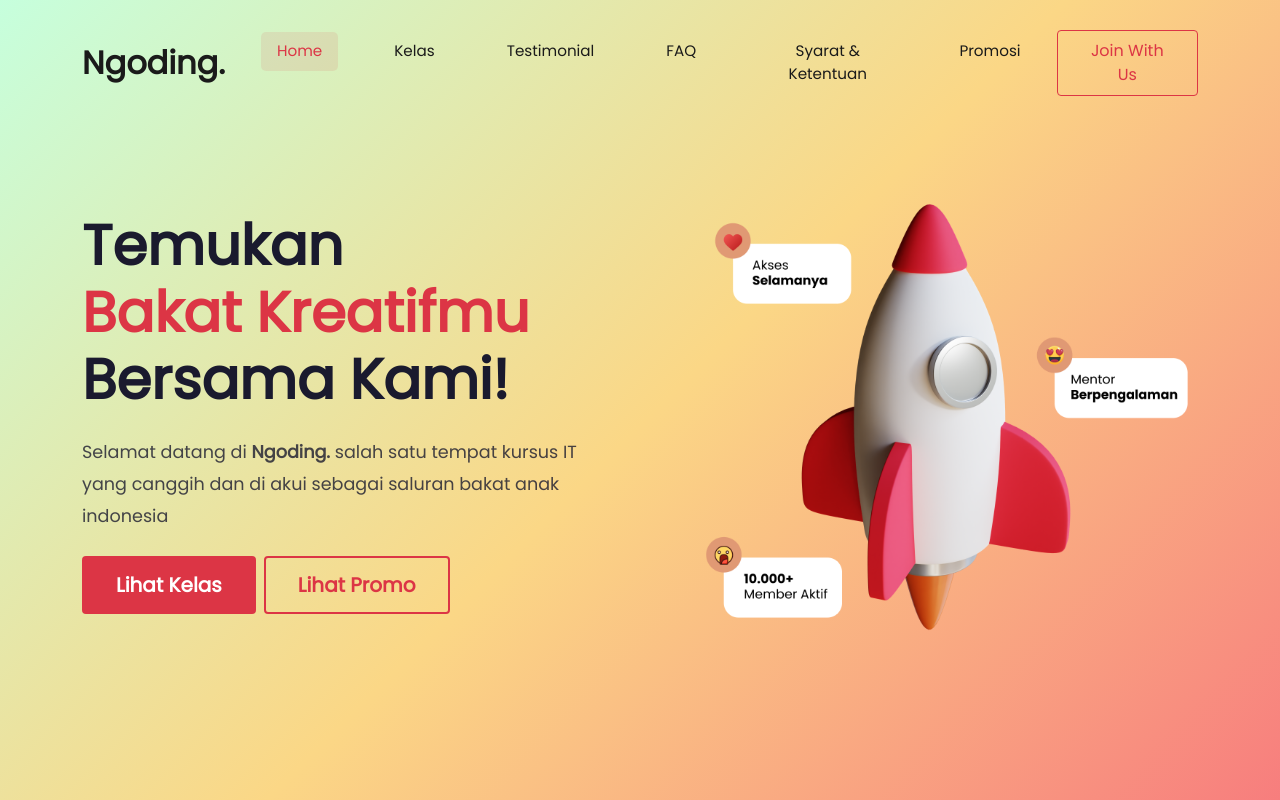
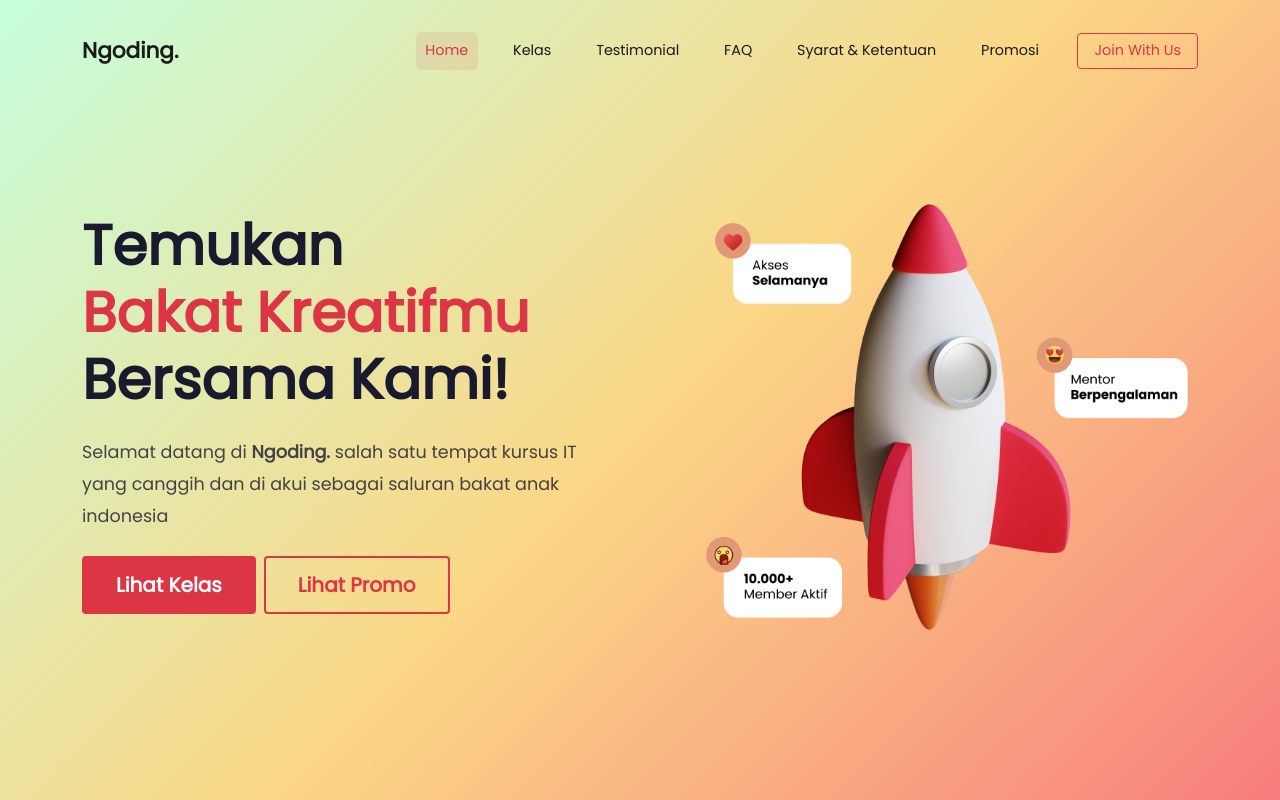
Before and after one commit to Silaenn/React-website-course, a React (Vite) app: page / in a window 1280 px wide. Shown: the top 800 px of the page. Built offline with nearby package versions, Linux system fonts and the light colour scheme.

Commit message:
refactor(components): improve NavbarComponent responsiveness and styling
- Update Navbar expand breakpoint to 'xl'
- Adjust font sizes for Navbar brand and links
- Modify spacing and alignment of Nav links and button
- Add media query for improved responsiveness on laptop screens

```diff
--- a/src/components/NavbarComponent.jsx
+++ b/src/components/NavbarComponent.jsx
@@ -40,14 +40,14 @@ const NavbarComponent = () => {
   return (
     <div ref={navbarRef}>
       <Navbar
-        expand="lg"
+        expand="xl"
         expanded={isHamburgerClicked}
         className={`${
           changeColor && !isHamburgerClicked ? "color-active" : ""
         } ${isHamburgerClicked ? "color-click" : ""} navbar-custom animate__animated animate__fadeInDown`}
       >
         <Container>
-          <Navbar.Brand href="#home" className="fs-2 fw-bolder">
+          <Navbar.Brand href="#home" className="fs-3 fw-bolder">
             Ngoding.
           </Navbar.Brand>
           <Navbar.Toggle
@@ -55,9 +55,9 @@ const NavbarComponent = () => {
             onClick={handleToggle}
           />
           <Navbar.Collapse id="basic-navbar-nav">
-            <Nav className="ms-auto text-center">
+            <Nav className="ms-auto">
               {navLinks.map((link) => (
-                <div className="nav-link" key={link.id} onClick={() => setHamburgerClicked(false)}>
+                <div className="nav-link text-center" key={link.id} onClick={() => setHamburgerClicked(false)}>
                   <NavLink
                     to={link.path}
                     className={({ isActive }) => (isActive ? "active" : "")}
@@ -69,7 +69,7 @@ const NavbarComponent = () => {
               ))}
             </Nav>
 
-            <div className="text-center mt-3 mt-lg-0">
+            <div className="text-center mt-3 mt-xl-0 ms-xl-3">
               <button className="btn btn-outline-danger rounded-1">
                 Join With Us
               </button>
--- a/src/main.css
+++ b/src/main.css
@@ -110,6 +110,27 @@ body {
 .navbar .btn-outline-danger:hover {
   background-color: var(--secondary-color);
   color: white;
+}
+
+/* Responsive Navbar for 1366px and similar laptop screens */
+@media (min-width: 992px) and (max-width: 1399px) {
+  .navbar-brand {
+    font-size: 1.35rem !important;
+  }
+
+  .nav-link {
+    margin: 0 0.3rem !important;
+  }
+
+  .nav-link a {
+    padding: 0.5rem 0.6rem !important;
+    font-size: 0.9rem !important;
+  }
+
+  .navbar .btn-outline-danger {
+    padding: 0.4rem 1rem !important;
+    font-size: 0.9rem !important;
+  }
 }
 
 /* ========================================
```
